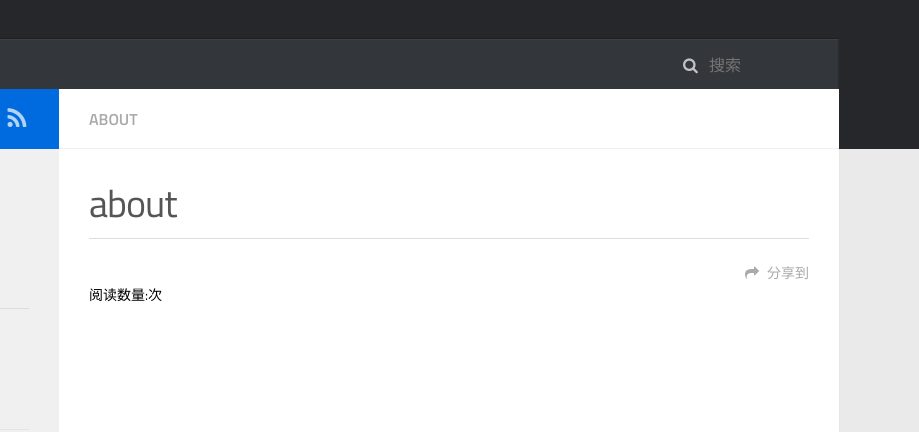
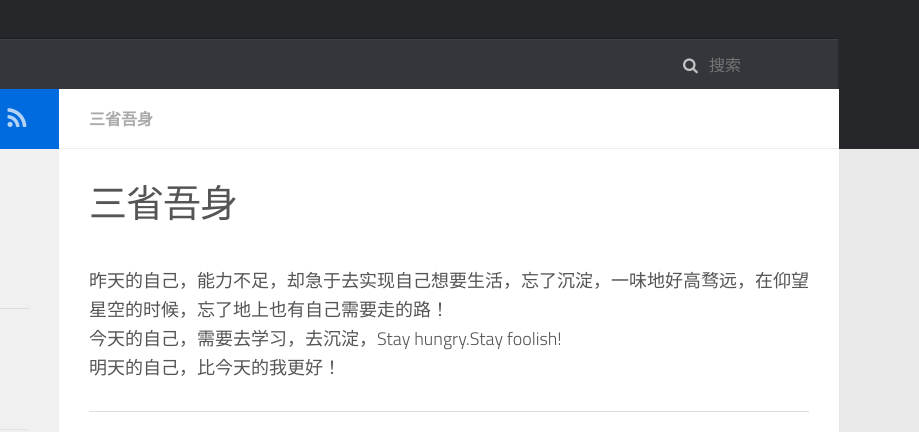
Before and after one commit to jianda6335/jianda6335.github.io, a plain HTML site: page about/index.html in a window 1280 px wide. Shown: the part 101-533 px from the top of the page, 361-1280 px from the left. Drawn offline with Linux system fonts and the light colour scheme; some packages are replaced by stand-ins of ours; no server answers; a script that the page names is missing.

Commit message:
Site updated: 2018-01-29 15:09:21

```diff
--- a/about/index.html
+++ b/about/index.html
@@ -3,21 +3,21 @@
 <head>
     <meta charset="utf-8">
 
-    <title>about | minehotpepper</title>
+    <title>三省吾身 | minehotpepper</title>
 
     <meta name="viewport" content="width=device-width, initial-scale=1, maximum-scale=1">
 
-    <meta name="description" content="O ever youthful, O ever weeping.">
+    <meta name="description" content="昨天的自己，能力不足，却急于去实现自己想要生活，忘了沉淀，一味地好高骛远，在仰望星空的时候，忘了地上也有自己需要走的路！今天的自己，需要去学习，去沉淀，Stay hungry.Stay foolish!明天的自己，比今天的我更好！">
 <meta property="og:type" content="website">
-<meta property="og:title" content="about">
+<meta property="og:title" content="三省吾身">
 <meta property="og:url" content="http://yoursite.com/about/index.html">
 <meta property="og:site_name" content="minehotpepper">
-<meta property="og:description" content="O ever youthful, O ever weeping.">
+<meta property="og:description" content="昨天的自己，能力不足，却急于去实现自己想要生活，忘了沉淀，一味地好高骛远，在仰望星空的时候，忘了地上也有自己需要走的路！今天的自己，需要去学习，去沉淀，Stay hungry.Stay foolish!明天的自己，比今天的我更好！">
 <meta property="og:locale" content="zh-CN">
-<meta property="og:updated_time" content="2018-01-29T06:44:49.512Z">
+<meta property="og:updated_time" content="2018-01-29T07:09:13.756Z">
 <meta name="twitter:card" content="summary">
-<meta name="twitter:title" content="about">
-<meta name="twitter:description" content="O ever youthful, O ever weeping.">
+<meta name="twitter:title" content="三省吾身">
+<meta name="twitter:description" content="昨天的自己，能力不足，却急于去实现自己想要生活，忘了沉淀，一味地好高骛远，在仰望星空的时候，忘了地上也有自己需要走的路！今天的自己，需要去学习，去沉淀，Stay hungry.Stay foolish!明天的自己，比今天的我更好！">
 
 
 
@@ -126,7 +126,7 @@
                         <div class="main-body-header">
     <h1 class="header">
 
-    <em class="page-title-link" data-url="/about/index.html">about</em>
+    <em class="page-title-link" data-url="/about/index.html">三省吾身</em>
     </h1>
 </div>
                         <div class="main-body-content">
@@ -137,7 +137,7 @@
 
 
         <h1 class="article-title" itemprop="name">
-        about
+        三省吾身
         </h1>
 
 
@@ -146,6 +146,7 @@
 
 
         <div class="article-entry" itemprop="articleBody">
+            <p>昨天的自己，能力不足，却急于去实现自己想要生活，忘了沉淀，一味地好高骛远，在仰望星空的时候，忘了地上也有自己需要走的路！<br>今天的自己，需要去学习，去沉淀，Stay hungry.Stay foolish!<br>明天的自己，比今天的我更好！</p>
 
         </div>
         <footer class="article-footer">
@@ -153,7 +154,7 @@
 
 
 
-    <a data-url="http://yoursite.com/about/index.html" data-id="cjczutw3b0001qswroehism0g" class="article-share-link"><i class="fa fa-share"></i>分享到</a>
+    <a data-url="http://yoursite.com/about/index.html" data-id="cjczviljz0001tswr6juihsdr" class="article-share-link"><i class="fa fa-share"></i>分享到</a>
 <script>
     (function ($) {
         $('body').on('click', function() {
@@ -214,7 +215,7 @@
 </script>
 
         </footer>
-            阅读数量:<span id="/about/index.html" class="leancloud_visitors" data-flag-title="about"></span>次
+            阅读数量:<span id="/about/index.html" class="leancloud_visitors" data-flag-title="三省吾身"></span>次
     </div>
         <!-- 来必力City版安装代码 -->
 <div id="lv-container" data-id="city" data-uid="MTAyMC8zMzYyMS8xMDE3Ng==">
```
Also changed, not shown: 2018/01/28/第一篇文章/index.html (+1 -1 lines).
